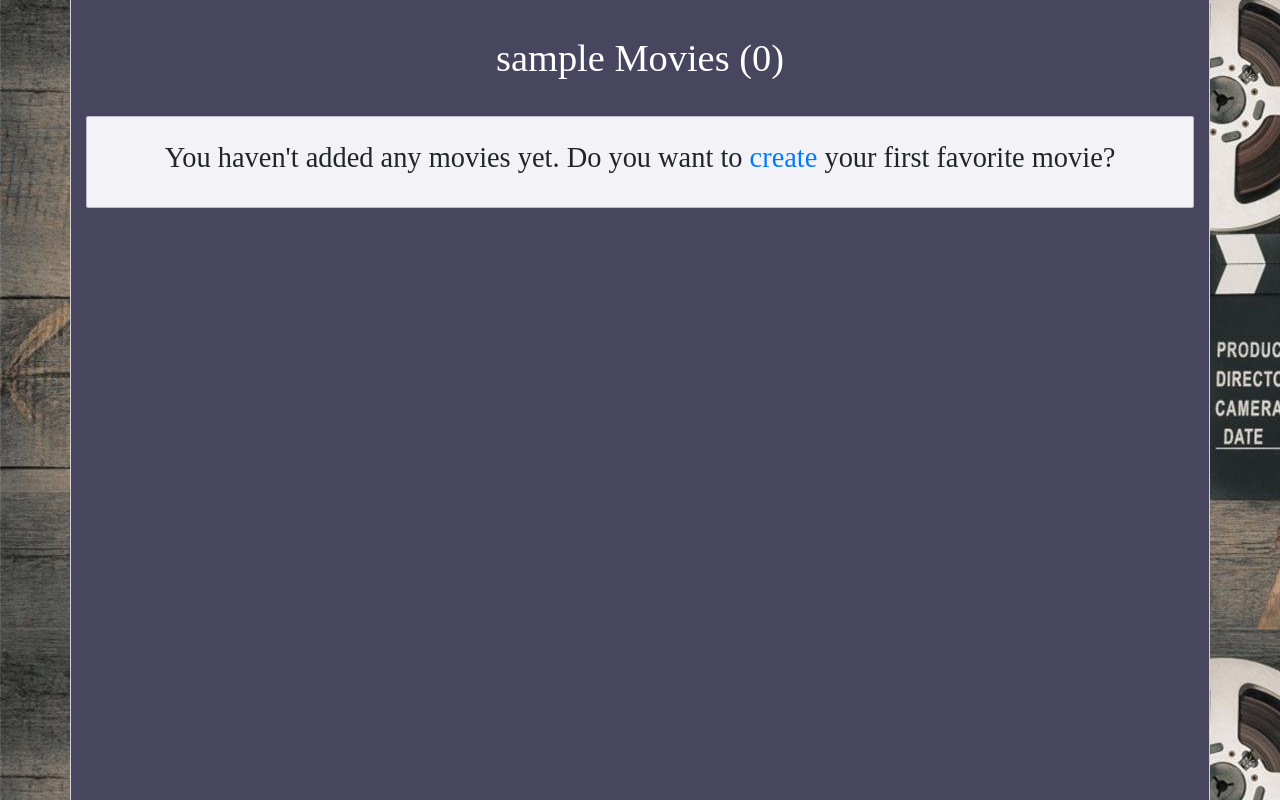
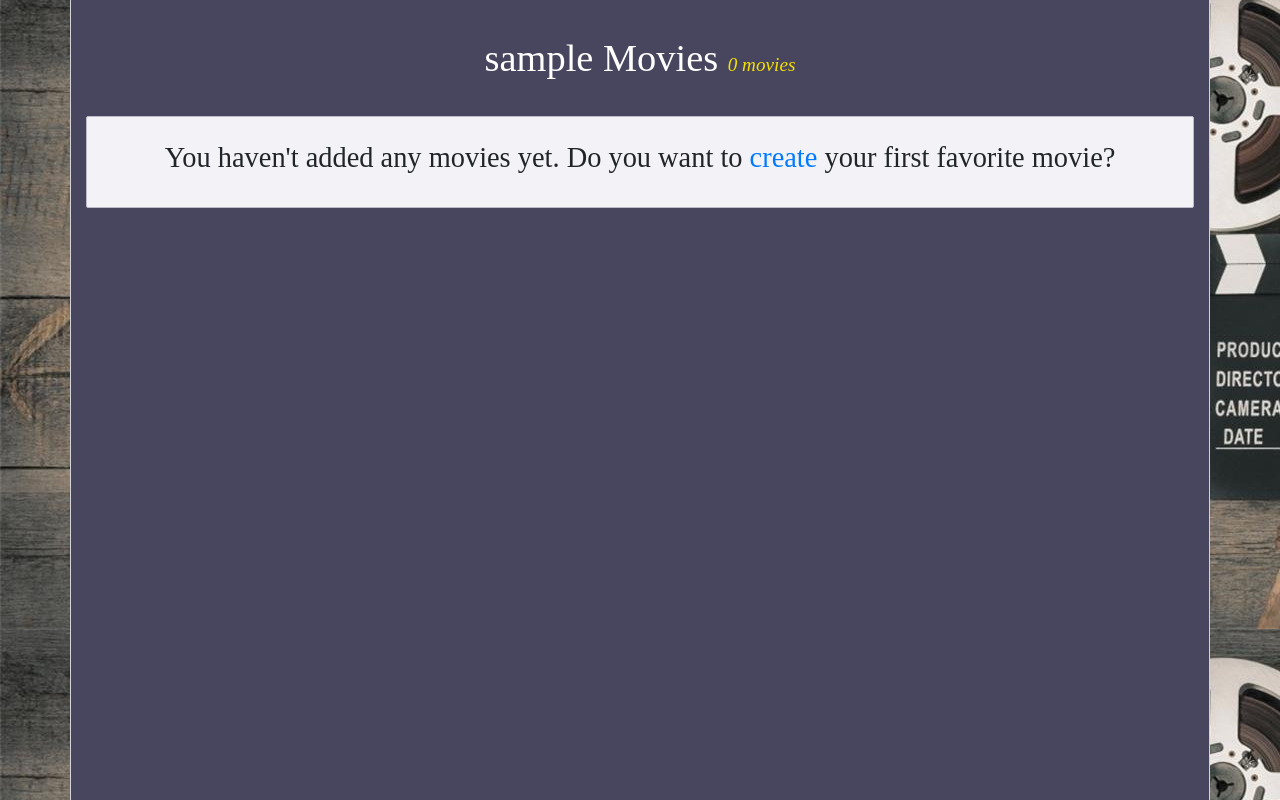
Before and after one commit to MShbana/item-catalog, a Flask app: a page that uses templates/user_movies.html in a window 1280 px wide. Shown: the part 57-857 px from the top of the page. Run offline with Flask 2, Linux system fonts and the light colour scheme; a user stored in the database is signed in; data comes from the database, SQL or seed files in the repository; data that the repository does not hold is empty; parts of the project's set-up code (start-up, migrations or seed data) failed here and were passed over; some libraries are stand-ins or nearby versions.

Commit message:
Changed color and font size of movies count in page headings

```diff
--- a/static/main.css
+++ b/static/main.css
@@ -179,6 +179,17 @@ small {
     color: #2C0FD2;
 }
 
+.movies-count {
+    color: #F5E000;
+    font-size: 50%;
+    font-style: italic;
+}
+
+.user-name,
+.movie-date {
+    padding-left: 15px;
+}
+
 /* #Responsiveness# */
 @media screen and (max-width: 320px) {
     body { padding-top: 50px; }
--- a/templates/genre.html
+++ b/templates/genre.html
@@ -14,7 +14,7 @@
     </aside>
 {% endblock sidebar %}
 {% block content %}
-    <h1 class="page-heading">{{ genre.name }} Movies ({{ movies_count }})</h1>
+    <h1 class="page-heading">{{ genre.name }} Movies <span class="movies-count">{{ movies_count }} movies</span></h1>
     {% if not movies %}
     <div class="content-section px-2 py-4">
         <h2 class="text-center"><span >{{ genre.name }}</span> genre is still empty. Do you want to <a href="{{ url_for('create_movie') }}">create</a> the first {{ genre.name }} movie?</h2>
--- a/templates/movie_layout.html
+++ b/templates/movie_layout.html
@@ -8,8 +8,8 @@
                 <div class="col-12">
                     <h4><a class="user-name" href="{{ url_for('user_movies', username=movie.author.username, user_id=movie.user_id) }}">{{ movie.author.username }}</a></h4>
                 </div>
-                <div class="col-12 pl-3 pl-md-4 pl-lg-3">
-                    <small class="text-muted vertical-centered">{{ movie.date_posted.strftime("%Y-%m-%d %I:%M %p") }}</small>
+                <div class="col-12">
+                    <small class="text-muted movie-date vertical-centered">{{ movie.date_posted.strftime("%Y-%m-%d %I:%M %p") }}</small>
                 </div>
             </div>
         </div>
--- a/templates/user_movies.html
+++ b/templates/user_movies.html
@@ -1,6 +1,6 @@
 {% extends "layout.html" %}
 {% block content %}
-    <h1 class="page-heading">{{ user.username }} Movies ({{ movies_count }})</h1>
+    <h1 class="page-heading">{{ user.username }} Movies <span class="movies-count">{{ movies_count }} movies</span></h1>
     {% if not movies %}
         <div class="content-section px-2 py-4">
             <h2 class="text-center"><span >You haven't added any movies yet. Do you want to <a href="{{ url_for('create_movie') }}">create</a> your first favorite movie?</h2>
```
